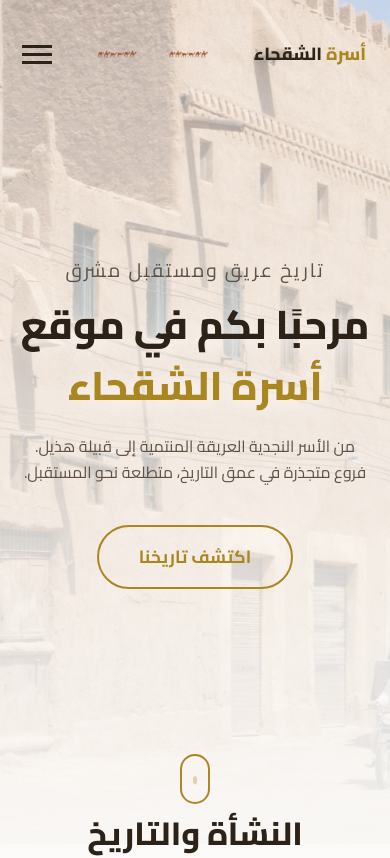
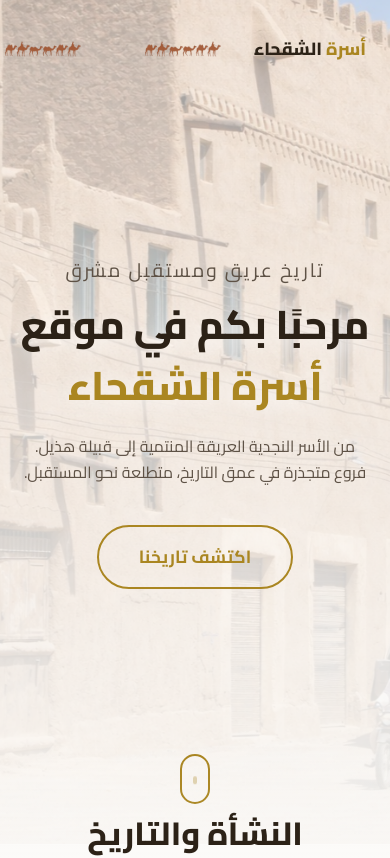
Before and after one commit to Alshagha/alshagha-website, a React (Vite) app: page / in a window 390 px wide. Shown: the top 858 px of the page. Built offline with nearby package versions, Linux system fonts and the light colour scheme.

Commit message:
UI: increase mobile caravan size for better phone visibility

```diff
--- a/src/components/Navbar.css
+++ b/src/components/Navbar.css
@@ -206,7 +206,9 @@
 
     .navbar-caravan {
         justify-self: center;
-        width: 170px;
+        width: 250px;
+        /* Increased from 170px */
+        height: 50px;
         display: flex;
         justify-content: center;
         align-items: center;
@@ -214,7 +216,8 @@
     }
 
     .caravan-img {
-        width: 60%;
+        width: 80%;
+        /* Increased from 60% */
     }
 
     .caravan-img:first-child {
```
